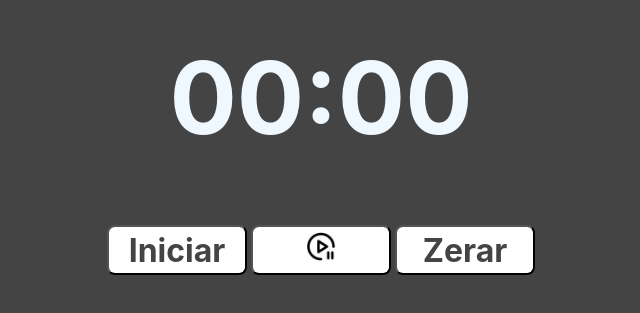
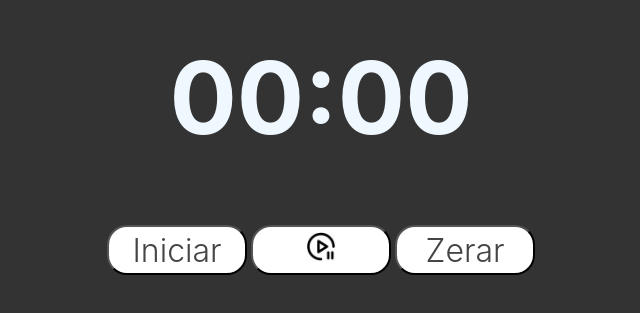
Before and after one commit to lucasnike/Timer, a plain HTML site: page index.html in a window 1280 px wide. Shown: the part 163-476 px from the top of the page, without its empty margins (319-959 px from the left). Drawn offline with Linux system fonts and the light colour scheme.

Commit message:
Provavelmente a versão final

```diff
--- a/cronometro.js
+++ b/cronometro.js
@@ -18,7 +18,7 @@ function regularSetInterval() {
     if (contador === 1) {
         const iniciar = () => {
             isStoped = false
-            let inter = setInterval(() => {
+            inter = setInterval(() => {
                 if (isStoped === false) {
 
                     if (s4 === 10 && s3 != 6) {
@@ -62,5 +62,5 @@ function zerar(){
     numeros[0].innerHTML = 0
     isStoped = true
     contador = 0
-    clearInterval()
+    clearInterval(inter)
 }
--- a/style.css
+++ b/style.css
@@ -12,26 +12,27 @@ button {
     font-size: xx-large;
     background-position: center;
     font-family: -apple-system, BlinkMacSystemFont, 'Segoe UI', Roboto, Oxygen, Ubuntu, Cantarell, 'Open Sans', 'Helvetica Neue', sans-serif;
-        font-weight: bolder;
-    border-radius: 8px;
+        font-weight: 360;
+    border-radius: 15pt;
     color: #444444;
     background-color: white;
 }
 button:hover {
-    background-color: #00c3ff;
-    color: aliceblue ;
+    background-color: #c0c0c0;
     transition:0.3s;
-
+    color: aliceblue;
 }
 body {
-    background-color: #444444;
+    background-color: #333333;
 }
 
 .image {
     height: 30px;
     width: 30px;
+    padding-left: 46px;
+    padding-right: 46px;
 }
 
 .image:hover {
-    filter: invert(53);
+    filter: invert(1);
 }
```
